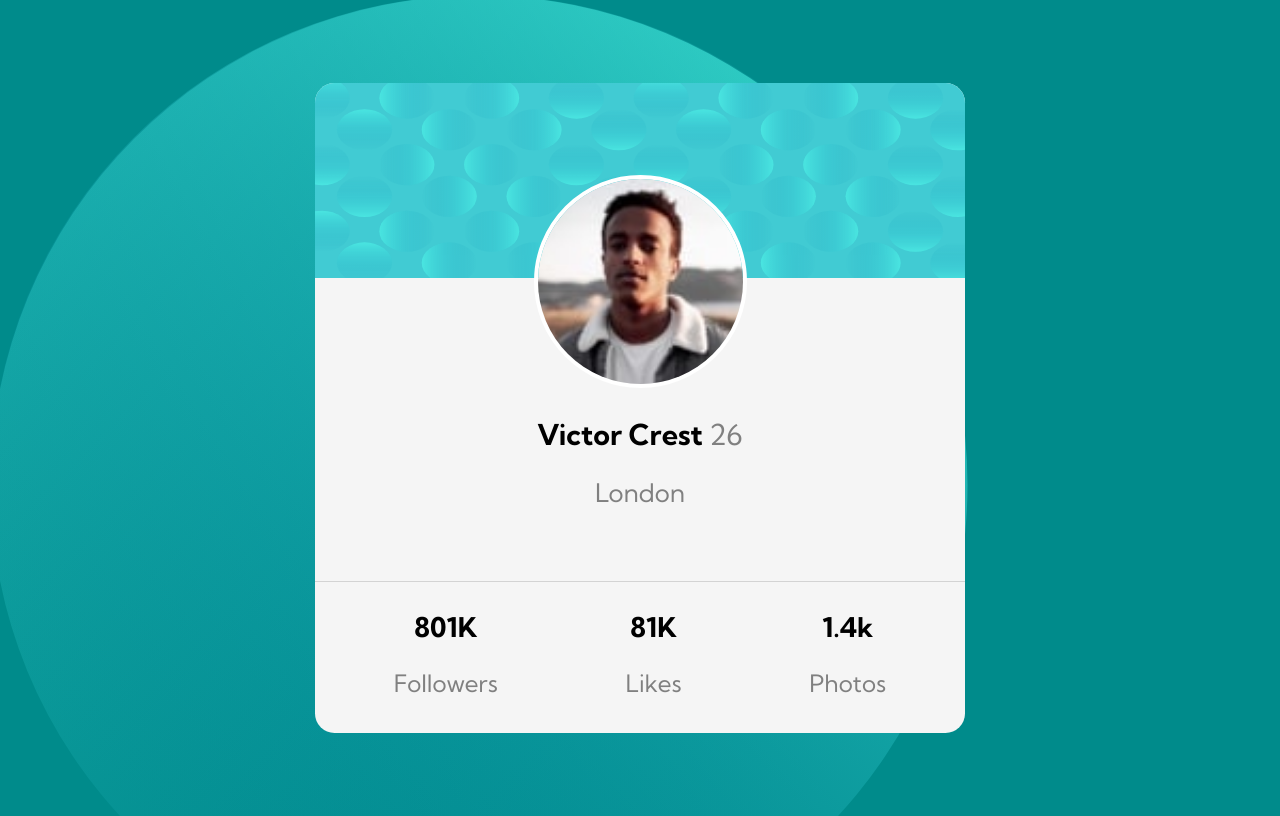
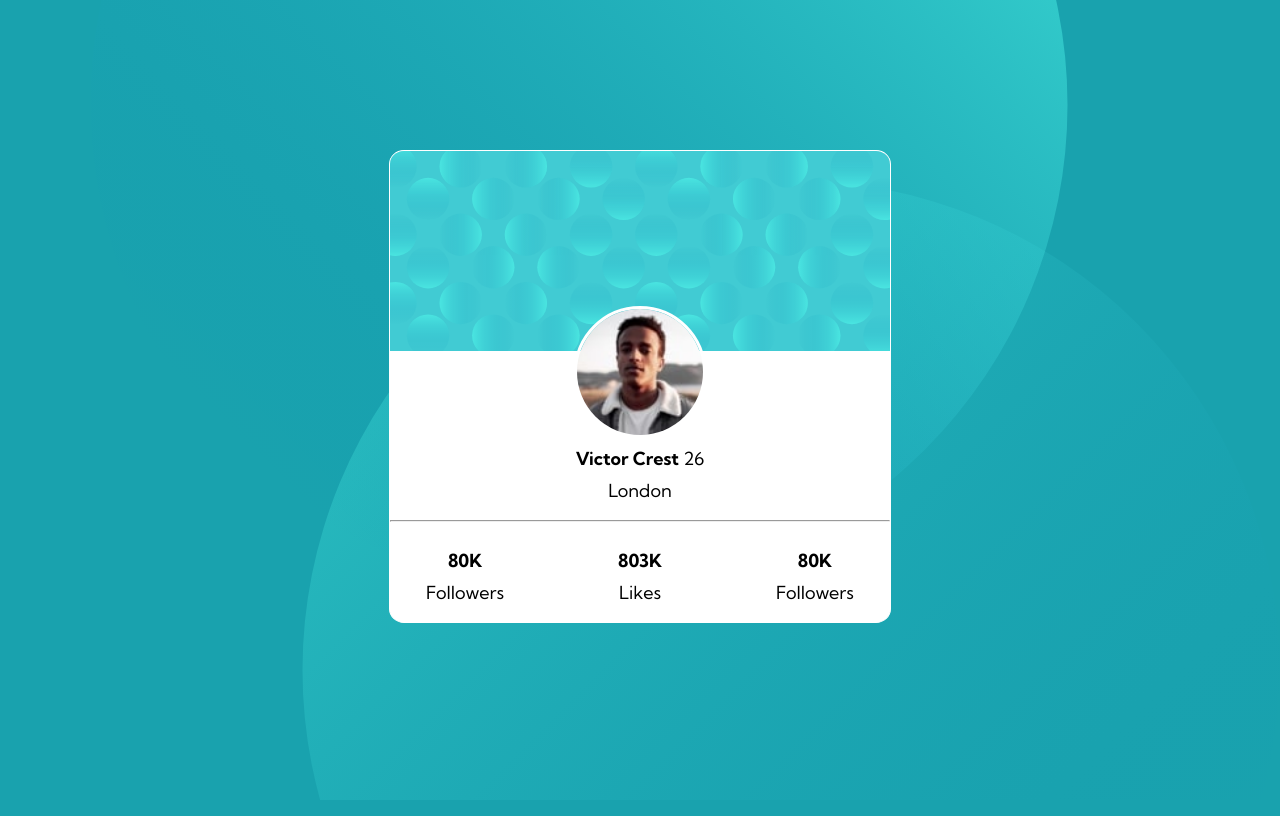
Before and after one commit to srihk96/profile-card, a plain HTML site: page index.html in a window 1280 px wide. Drawn offline with Linux system fonts and the light colour scheme.

Commit message:
modified layout

```diff
--- a/index.html
+++ b/index.html
@@ -1,35 +1,55 @@
 <!DOCTYPE html>
 <head>
     <title>Profile Card</title>
-    <link rel="stylesheet" href="style.css">
     <link rel="preconnect" href="https://fonts.googleapis.com">
 <link rel="preconnect" href="https://fonts.gstatic.com" crossorigin>
-<link href="https://fonts.googleapis.com/css2?family=Kumbh+Sans:wght@400;700&family=Outfit:wght@400;700&display=swap" rel="stylesheet">
+<link href="https://fonts.googleapis.com/css2?family=Kumbh+Sans:wght@400;700&display=swap" rel="stylesheet">
+    <link rel="stylesheet" href="style.css">
+
 </head>
 <body>
-    <div class="container">
-        <div class="wrapper">
-            <img src="bg-pattern-card.svg" alt="pattern img">
-            <div class="profile">
-                <img src="image-victor.jpg" alt="display pic">
-                <h2>Victor Crest <span>26</span></h2>
-                <p class="text">London</p>
-                <div class="stats">
-                    <div>
-                      <p class="num">801K</p>
-                      <p>Followers</p>
-                    </div>
-                    <div>
-                      <p class="num">81K</p>
-                      <p>Likes</p>
-                    </div>
-                    <div>
-                      <p class="num">1.4k</p>
-                      <p>Photos</p>
-                    </div>
-                </div>
-            </div>
+  <main>
+    <div class="card-container">
+
+      <div class="card-header">
+          <div class="bg-pattern">
+            <img class="pattern" src="bg-pattern-card.svg" alt="">
+         </div>
+
+         <div class="card-image">
+           <img class="image" src="image-victor.jpg" alt="victor img">
+         </div>
+
+         <div class="card-info">
+          <p class="name"> <span>Victor Crest</span> 26 </p>
+          <p class="city"> London </p>
         </div>
+        <hr>
+
+      </div>
+
+      <div class="card-footer">
+
+        <div class="card-followers">
+          <P class="num">80K</P>
+          <p class="follow">Followers</p>
+        </div>
+
+        <div class="card-followers">
+          <P class="num">803K</P>
+          <p class="follow">Likes</p>
+        </div>
+
+        <div class="card-followers">
+          <P class="num">80K </P>
+          <p class="follow">Followers</p>
+        </div>
+
+      </div>
+
     </div>
+
+  </main>
+
 </body>
 </html>
--- a/style.css
+++ b/style.css
@@ -1,138 +1,86 @@
+html {
+  font-size: 18px;
+}
 body {
-  background-color: darkcyan;
+  font-family: "Kumbh Sans", sans-serif;
+  background-color: hsl(185, 75%, 39%);
+
   background-image: url(bg-pattern-top.svg), url(bg-pattern-bottom.svg);
   background-repeat: no-repeat;
-  background-position: top -5px left -10px;
+  background-position: left 5em bottom 10em, right 10em;
+}
+.card-container {
+  margin: 150px auto;
+  max-width: 500px;
 
-  font-family: "Kumbh Sans", sans-serif;
-  font-size: 18px;
-  box-sizing: border-box;
-  height: 100vh;
+  border: 1px solid white;
+  border-radius: 3%;
   display: flex;
+  flex-direction: column;
   justify-content: center;
-  align-items: center;
+  background-color: white;
+
+  overflow: hidden;
 }
 
-.container {
+.card-header {
+  text-align: center;
+  width: 100%;
+}
+
+.bg-pattern img {
+  width: 100%;
+}
+
+.card-image {
+  margin: -10% auto;
+  padding-bottom: 2em;
+}
+
+.image {
+  width: 7rem;
+  border-radius: 50%;
+  border: 3px solid white;
+}
+
+.name span {
+  font-weight: 700;
   text-align: center;
 }
 
-.wrapper {
-  width: 650px;
-  height: 650px;
-  border-radius: 3%;
-  background-color: whitesmoke;
-  overflow: hidden;
-}
-.wrapper img {
-  width: 100%;
-  height: 30%;
+.city {
+  margin-top: -0.5rem;
 }
 
-.profile img {
-  width: 205px;
-  border: 4px solid white;
-  border-radius: 50%;
-  margin-top: -6em;
+.card-footer {
+  display: flex;
+  justify-content: space-between;
+  padding: 0 1em;
 }
 
-.profile h2 {
-  font-size: 1.8rem;
+.num {
+  text-align: center;
   font-weight: 700;
+  padding: 0 1em;
 }
-.profile h2 span {
-  font-weight: 400;
-  color: grey;
+.follow {
+  text-align: center;
+  margin-top: -0.5em;
+  padding: 0 1em;
 }
 
-.profile p.text {
-  color: grey;
-  font-size: 1.6rem;
+@media (max-width: 500px) {
+  .card-container {
+    margin: 100px auto;
+    max-width: 400px;
+
+    border: 1px solid white;
+    border-radius: 3%;
+    display: flex;
+    flex-direction: column;
+    justify-content: center;
+    background-color: white;
+
+    overflow: hidden;
+  }
 }
-
-.stats {
-  border-top: 1px solid lightgray;
-  margin-top: 4em;
-  padding: 0 15px;
-  display: flex;
-  justify-content: space-around;
-}
-
-.stats p.num {
-  color: black;
-  font-size: 1.7rem;
-  font-weight: 700;
-  margin-bottom: 1px;
-}
-
-.stats p {
-  font-size: 1.5rem;
-  color: gray;
-}
-
-/*
-
-
-.container {
-  background-color: aliceblue;
-  margin: 0 auto;
-  border-radius: 2%;
-  width: 650px;
-  height: 650px;
-  text-align: center;
-}
-.wrapper {
-  width: 100%;
-  height: 250px;
-  border-radius: 2%;
-  background-image: url("bg-pattern-card.svg");
-}
-
-
-
-
-
-.profile img {
-  margin-top: 5em;
-  width: 220px;
-  border: 0.4em solid white;
-  border-radius: 50%;
-}
-
-.profile h2 {
-  font-size: 1.8rem;
-  padding: 1px;
-  margin: 0.5em 0 0 0;
-}
-
-.profile h2 span {
-  margin-left: 1.5px;
-  color: gray;
-  font-weight: lighter;
-}
-
-.profile p {
-  color: gray;
-  font-size: 1.5rem;
-  margin-top: 0.1em;
-  margin-bottom: 3em;
-}
-
-.stats {
-  border-top: 1px solid lightgray;
-  margin: 1px 0;
-  display: flex;
-  justify-content: space-evenly;
-}
-
-.stats p.num {
-  color: black;
-  font-size: 1.9rem;
-  font-weight: 700;
-}
-
-.stats p {
-  color: gray;
-}
-
-*/
```
